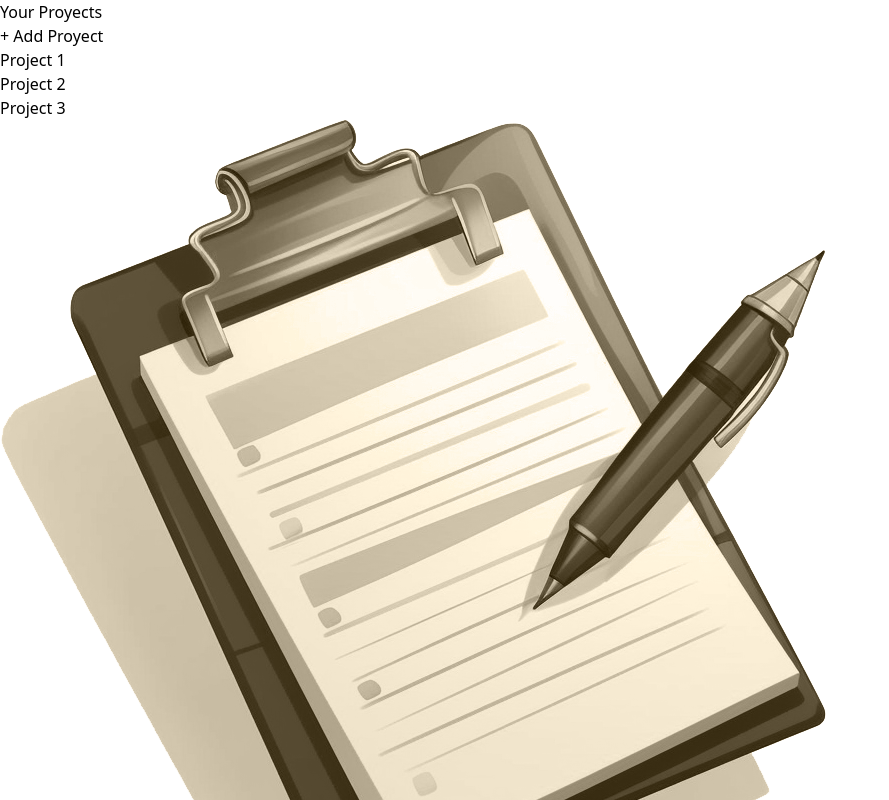
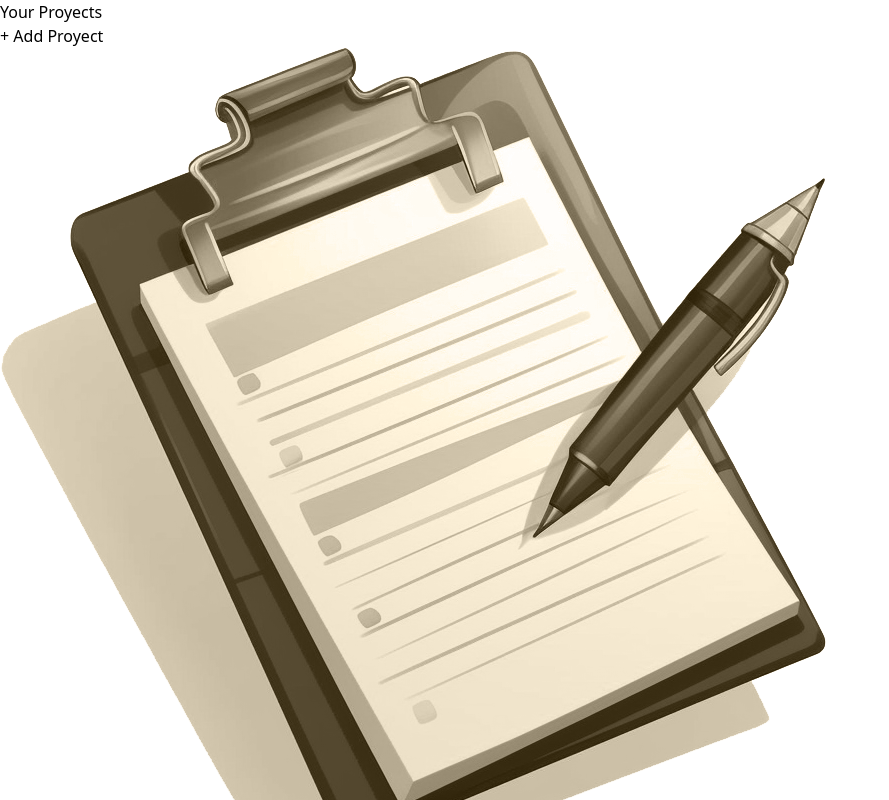
Before and after one commit to ShunTr-dev/project-management-app, a React (Vite) app: page / in a window 1280 px wide. Shown: the top 800 px of the page, without its empty margins (0-889 px from the left). Built offline with nearby package versions, Linux system fonts and the light colour scheme.

Commit message:
Project Creation

```diff
--- a/src/App.jsx
+++ b/src/App.jsx
@@ -20,19 +20,23 @@ function App() {
 
     function handleAddProject(projectData) {
         setProjectsState((prevState) => {
+            const projectId = Math.random().toString();
             const newProject = {
-                id: Math.random().toString(),
-                projectData,
+                ...projectData,
+                id: projectId,
             };
 
             return {
                 ...prevState,
-                projects: [prevState.projects, newProject],
+                selectedProjectId: undefined,
+                projects: [...prevState.projects, newProject],
             };
         });
     }
 
     let content;
+
+    console.log(projectsState);
 
     if (projectsState.selectedProjectId === null) {
         content = <NewProject onAdd={handleAddProject} />;
@@ -42,7 +46,7 @@ function App() {
 
     return (
         <main className="h-screen my-8 flex gap-8">
-            <ProjectsSidebar onStartAddProject={handleStartAddProject} />
+            <ProjectsSidebar onStartAddProject={handleStartAddProject} projects={projectsState.projects} />
             {content}
         </main>
     );
--- a/src/assets/components/NoProjectSelected.jsx
+++ b/src/assets/components/NoProjectSelected.jsx
@@ -1,4 +1,4 @@
-import noProjectImage from '../../../public/logo.png';
+import noProjectImage from '/logo.png';
 import Button from './Button';
 
 export default function NoProjectSelected({ onStartAddProject }) {
--- a/src/assets/components/ProjectsSidebar.jsx
+++ b/src/assets/components/ProjectsSidebar.jsx
@@ -1,16 +1,18 @@
 import Button from './Button';
 
-export default function ProjectsSidebar({ onStartAddProject }) {
+export default function ProjectsSidebar({ onStartAddProject, projects }) {
     return (
         <aside className="w-1/3 px-8 py-16 bg-stone-900 text-stone-50 md:w-72 rounded-r-xl">
             <h2 className="mb-8 font-bold uppercase md:text-xl text-stone-200 ">Your Proyects</h2>
             <div>
                 <Button onClick={onStartAddProject}>+ Add Proyect</Button>
             </div>
-            <ul>
-                <li>Project 1</li>
-                <li>Project 2</li>
-                <li>Project 3</li>
+            <ul className="mt-8">
+                {projects.map((project) => (
+                    <li key={project.id}>
+                        <button className="w-full text-left px-2 py1 rounded-sm my-1 text-stone-400 hover:text-stone-200 hover:bg-stone-800">{project.title}</button>
+                    </li>
+                ))}
             </ul>
         </aside>
     );
```
